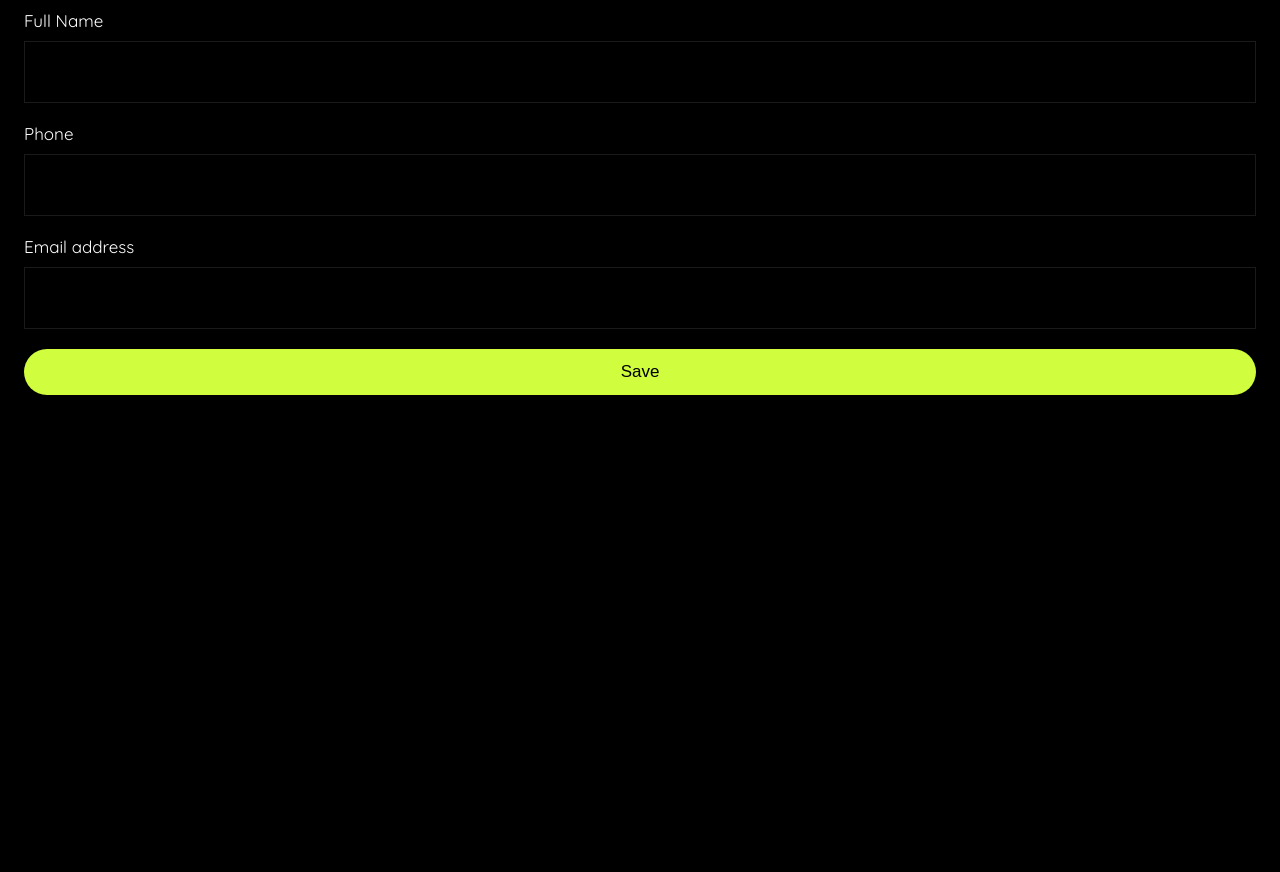
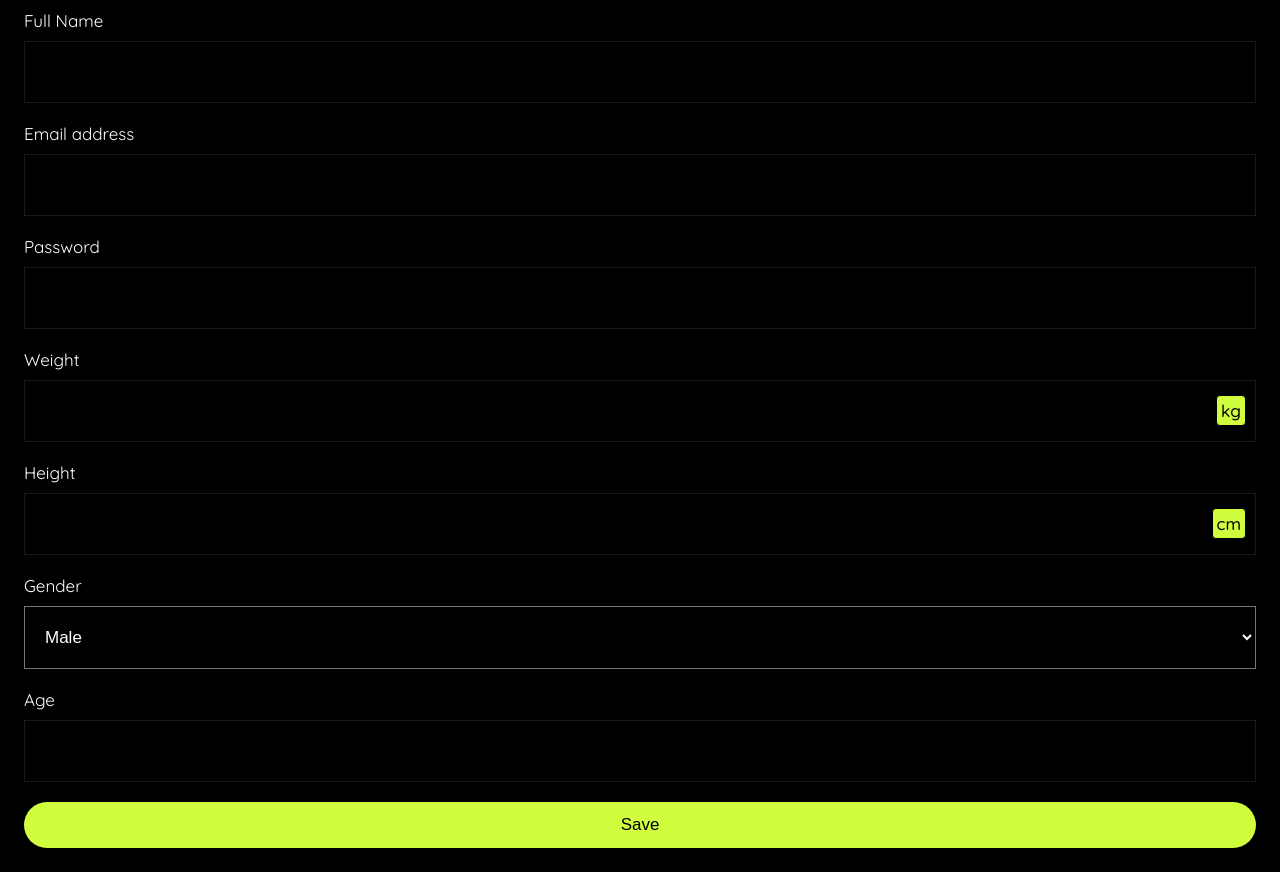
Before and after one commit to TackoBracko/crossfit-tracker-app, a React (Vite) app: page /edit in a window 1280 px wide. Shown: the part 1580-2452 px from the top of the page. Before the commit the page ends 1999 px from the top, so only its background shows below. Built offline with nearby package versions, Linux system fonts and the light colour scheme.

Commit message:
added the rest of the input fields and css

```diff
--- a/package.json
+++ b/package.json
@@ -12,6 +12,7 @@
   "dependencies": {
     "react": "^18.3.1",
     "react-dom": "^18.3.1",
+    "react-icons": "^5.3.0",
     "react-router-dom": "^6.26.2"
   },
   "devDependencies": {
--- a/src/pages/Edit/EditProfile.module.css
+++ b/src/pages/Edit/EditProfile.module.css
@@ -1,9 +1,9 @@
 .editHeader {
   display: flex;
   align-items: center;
-  gap: 98px;
   padding: 32px 24px;
   margin-bottom: 20px;
+  gap: 75px;
 }
 
 .editHeader h2 {
@@ -40,6 +40,43 @@
   font-size: 17px;
 }
 
+.weightContainer {
+  display: flex;
+  position: relative;
+}
+
+.weightContainer input {
+  flex: 1;
+}
+
+.unit {
+  position: absolute;
+  right: 10px;
+  top: 35%;
+  font-size: 17px;
+  font-weight: 500;
+  border: 1px solid;
+  border-radius: 4px;
+  background-color: #d0fd3e;
+  color: #000000;
+  padding: 4px;
+}
+
 .saveBtn {
   border: none;
 }
+
+.customSelect {
+  position: relative;
+}
+
+.customSelect select {
+  width: 100%;
+  font-size: 17px;
+  font-weight: 500;
+  background-color: #000000;
+  cursor: pointer;
+  color: #ffffff;
+  padding: 20px 16px;
+  margin-top: 10px;
+}
--- a/src/pages/Edit/index.jsx
+++ b/src/pages/Edit/index.jsx
@@ -29,13 +29,44 @@ export default function EditiProfilePage() {
           </div>
 
           <div className={classes.inputFields}>
-            <label>Phone</label>
-            <input name="phone" type="number" />
+            <label>Email address</label>
+            <input name="email" type="email" />
           </div>
 
           <div className={classes.inputFields}>
-            <label>Email address</label>
-            <input name="email" type="email" />
+            <label>Password</label>
+            <input name="password" type="text" />
+          </div>
+
+          <div className={classes.inputFields}>
+            <label>Weight</label>
+            <div className={classes.weightContainer}>
+              <input name="weight" type="number" />
+              <span className={classes.unit}>kg</span>
+            </div>
+          </div>
+
+          <div className={classes.inputFields}>
+            <label>Height</label>
+            <div className={classes.weightContainer}>
+              <input name="height" type="number" />
+              <span className={classes.unit}>cm</span>
+            </div>
+          </div>
+
+          <div className={classes.inputFields}>
+            <label>Gender</label>
+            <div className={classes.customSelect}>
+              <select name="gender">
+                <option>Male</option>
+                <option>Female</option>
+              </select>
+            </div>
+          </div>
+
+          <div className={classes.inputFields}>
+            <label>Age</label>
+            <input name="weight" type="number" />
           </div>
 
           <button type="submit" className={classes.saveBtn}>
```
Also changed, not shown: 1 other file (tests, documents, lock files or other folders).
